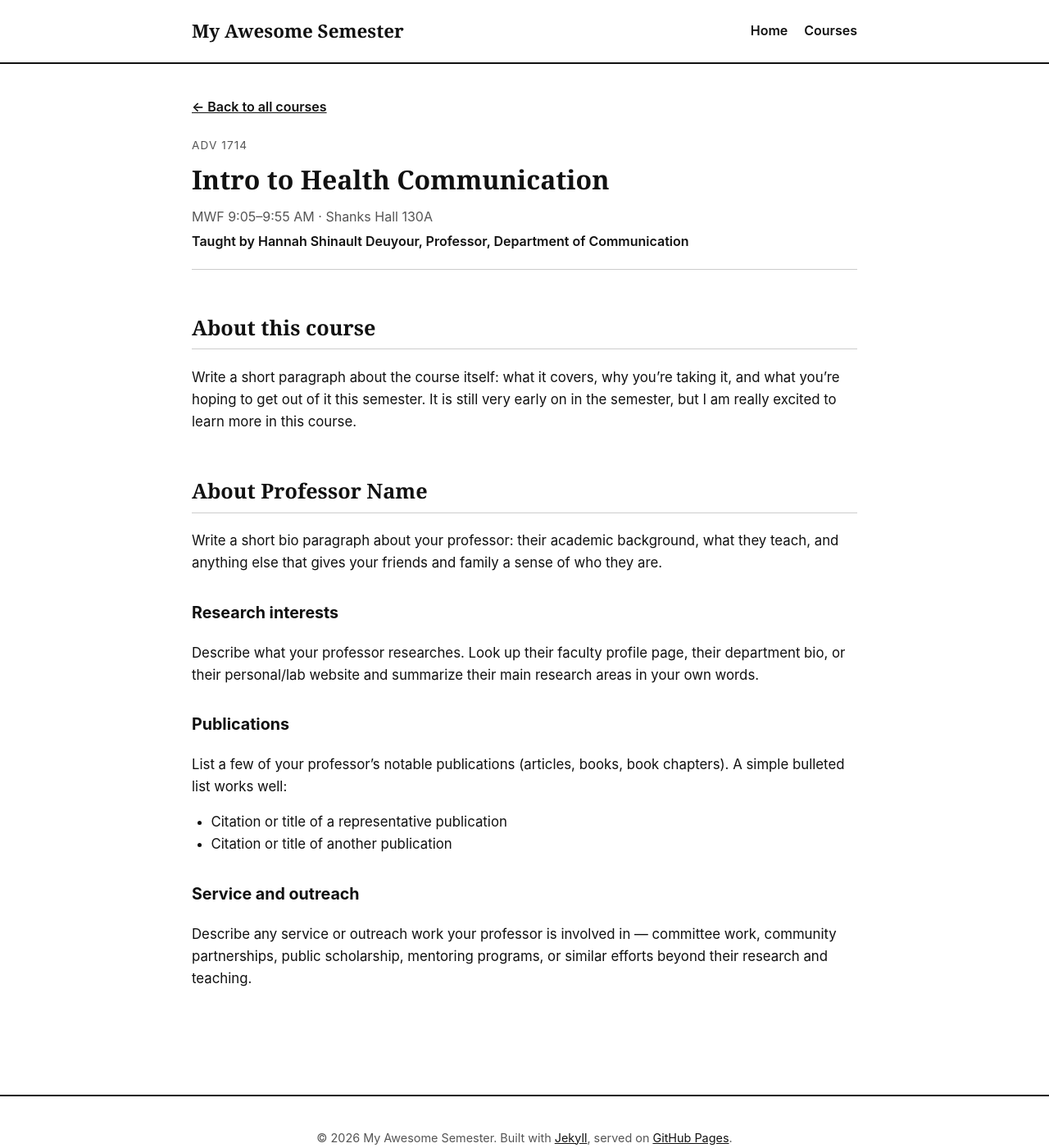
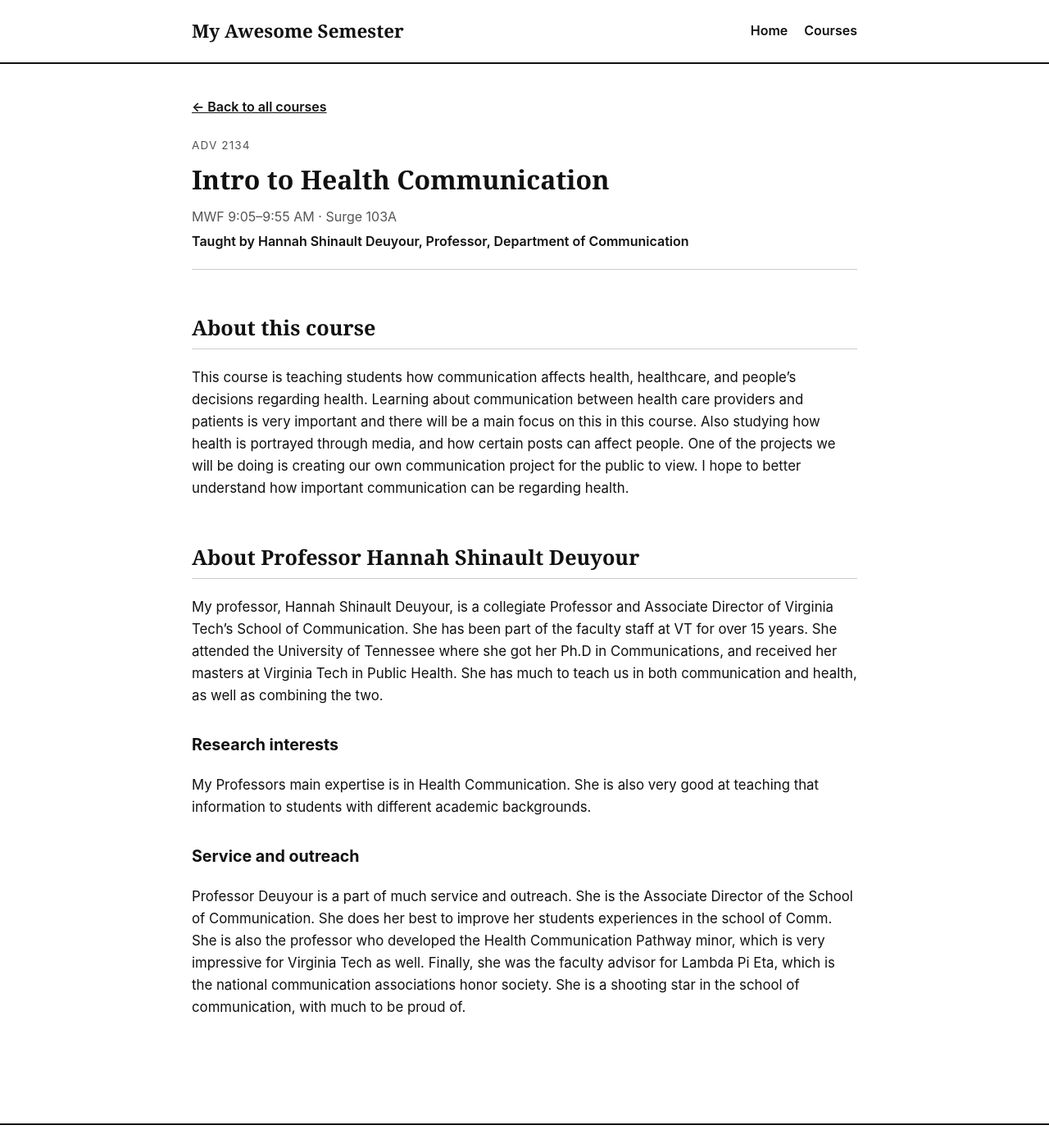
Before and after one commit to lillydonohoe/myawesomesemester, a Jekyll site: the page built from _courses/course-01.md, in a window 1280 px wide and 1400 px high. Shown: the whole window at 82% size. Built offline with Jekyll 4.4.1, drawn with Linux system fonts in a browser that asks for light colours.

Commit message:
Update course details for Course 1

```diff
--- a/_courses/course-01.md
+++ b/_courses/course-01.md
@@ -1,9 +1,9 @@
 ---
 course_number: 1
-course_code: "ADV 1714"
+course_code: "ADV 2134"
 course_title: "Intro to Health Communication"
 meeting_time: "MWF 9:05–9:55 AM"
-location: "Shanks Hall 130A"
+location: "Surge 103A"
 instructor_name: "Hannah Shinault Deuyour"
 instructor_title: "Professor"
 instructor_department: "Department of Communication"
@@ -12,31 +12,16 @@ instructor_department: "Department of Communication"
 
 ## About this course
 
-Write a short paragraph about the course itself: what it covers, why you're taking
-it, and what you're hoping to get out of it this semester. It is still very early on in the semester, but I am really excited to learn more in this course.
+This course is teaching students how communication affects health, healthcare, and people's decisions regarding health. Learning about communication between health care providers and patients is very important and there will be a main focus on this in this course. Also studying how health is portrayed through media, and how certain posts can affect people. One of the projects we will be doing is creating our own communication project for the public to view. I hope to better understand how important communication can be regarding health.
 
-## About Professor Name
+## About Professor Hannah Shinault Deuyour
 
-Write a short bio paragraph about your professor: their academic background, what
-they teach, and anything else that gives your friends and family a sense of who
-they are.
+My professor, Hannah Shinault Deuyour, is a collegiate Professor and Associate Director of Virginia Tech's School of Communication. She has been part of the faculty staff at VT for over 15 years. She attended the University of Tennessee where she got her Ph.D in Communications, and received her masters at Virginia Tech in Public Health. She has much to teach us in both communication and health, as well as combining the two.
 
 ### Research interests
 
-Describe what your professor researches. Look up their faculty profile page, their
-department bio, or their personal/lab website and summarize their main research
-areas in your own words.
-
-### Publications
-
-List a few of your professor's notable publications (articles, books, book
-chapters). A simple bulleted list works well:
-
-- Citation or title of a representative publication
-- Citation or title of another publication
+My Professors main expertise is in Health Communication. She is also very good at teaching that information to students with different academic backgrounds.
 
 ### Service and outreach
 
-Describe any service or outreach work your professor is involved in — committee
-work, community partnerships, public scholarship, mentoring programs, or similar
-efforts beyond their research and teaching.
+Professor Deuyour is a part of much service and outreach. She is the Associate Director of the School of Communication. She does her best to improve her students experiences in the school of Comm. She is also the professor who developed the Health Communication Pathway minor, which is very impressive for Virginia Tech as well. Finally, she was the faculty advisor for Lambda Pi Eta, which is the national communication associations honor society. She is a shooting star in the school of communication, with much to be proud of.
```
